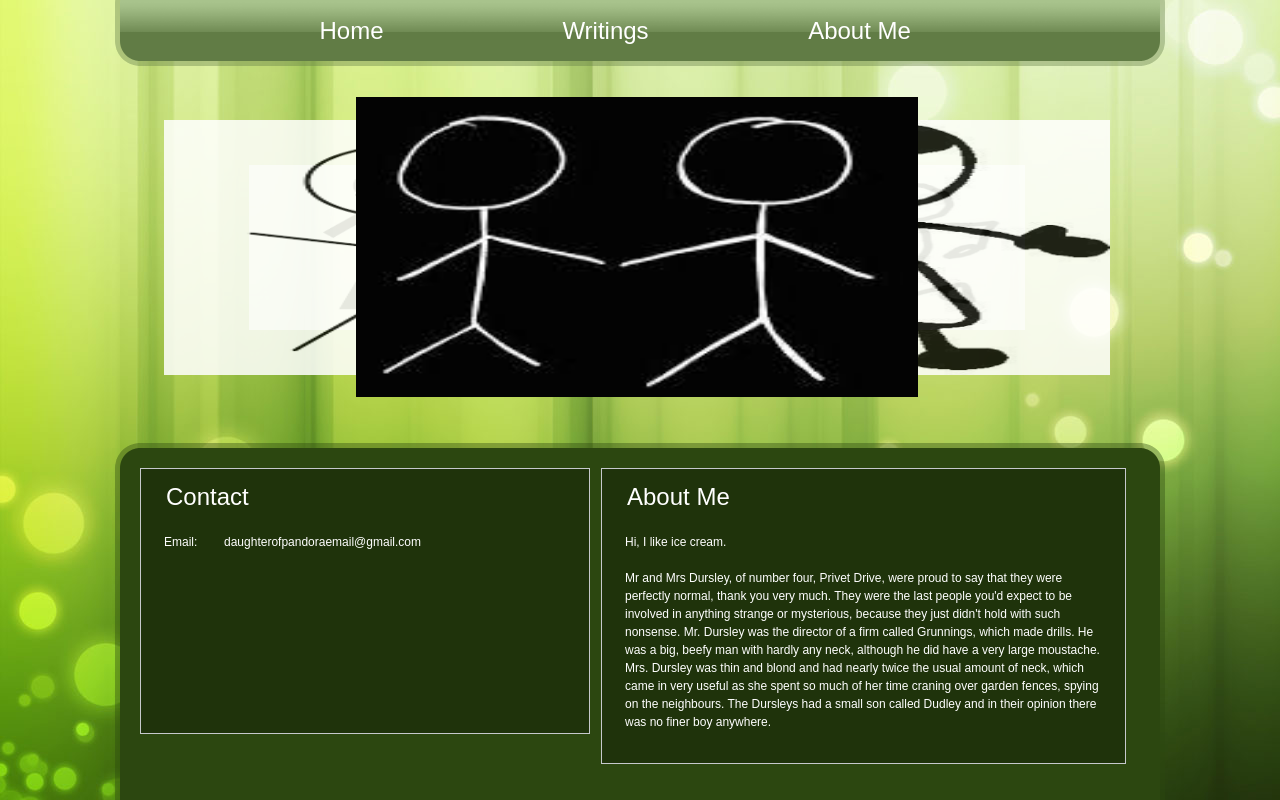
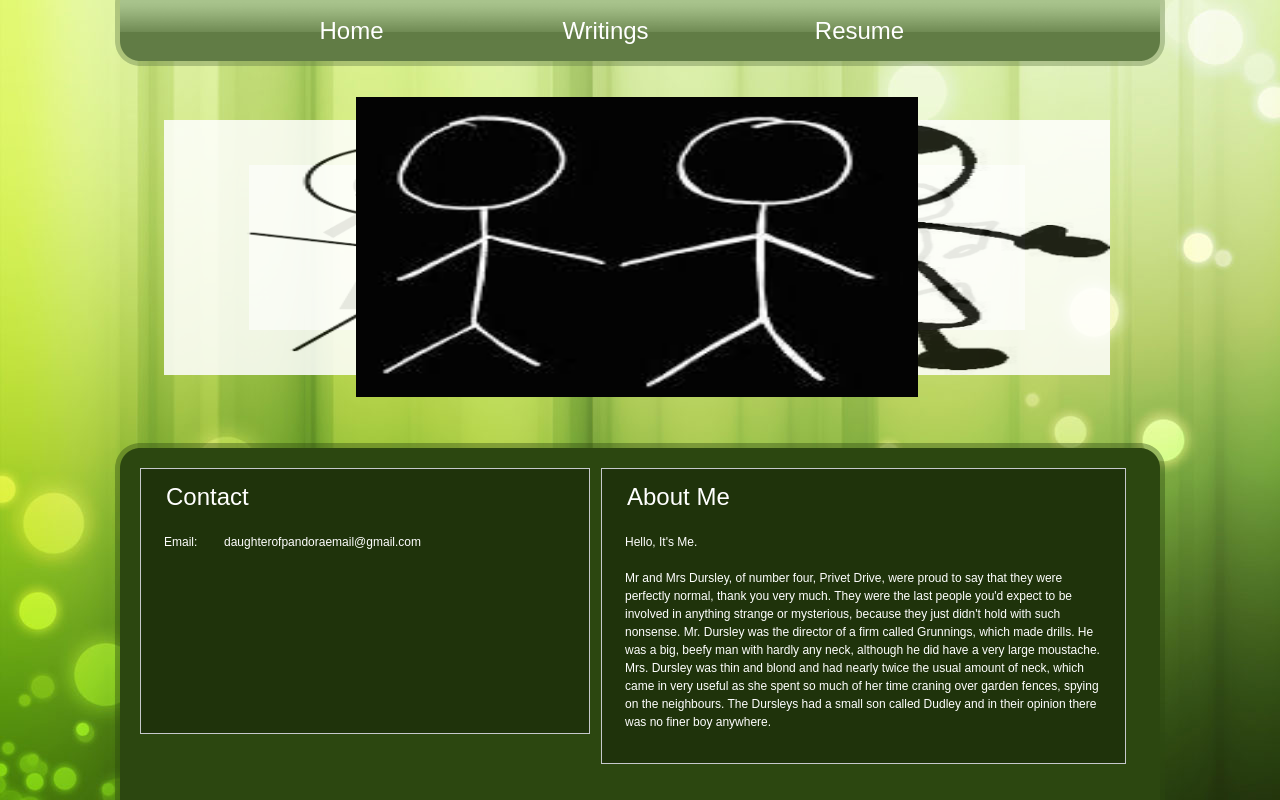
Before and after one commit to MissKaczow/MissKaczow.github.io, a plain HTML site: page index.html in a window 1280 px wide. Shown: the top 800 px of the page. Drawn offline with Linux system fonts and the light colour scheme.

Commit message:
something
something

```diff
--- a/index.html
+++ b/index.html
@@ -13,7 +13,7 @@
 					<ul>
 						<li><a href="index.html">Home</a></li>
 						<li><a href="portfolio.html">Writings</a></li>
-						<li><a href="resume.html">About Me</a></li>
+						<li><a href="resume.html">Resume</a></li>
 					</ul>
 				</div>
 				<div id="top_padding"></div>
@@ -58,7 +58,7 @@
                   	<!-- .box1 -->
                   	<div class="box1">
                     	<h2>About Me</h2>
-                      <p>Hi, I like ice cream. </p>
+                      <p>Hello, It's Me. </p>
                       Mr and Mrs Dursley, of number four, Privet Drive, were proud to say that they were perfectly normal, thank you very much. They were the last people you'd expect to be involved in anything strange or mysterious, because they just didn't hold with such nonsense.
 
 Mr. Dursley was the director of a firm called Grunnings, which made drills. He was a big, beefy man with hardly any neck, although he did have a very large moustache. Mrs. Dursley was thin and blond and had nearly twice the usual amount of neck, which came in very useful as she spent so much of her time craning over garden fences, spying on the neighbours. The Dursleys had a small son called Dudley and in their opinion there was no finer boy anywhere.</p>
```
